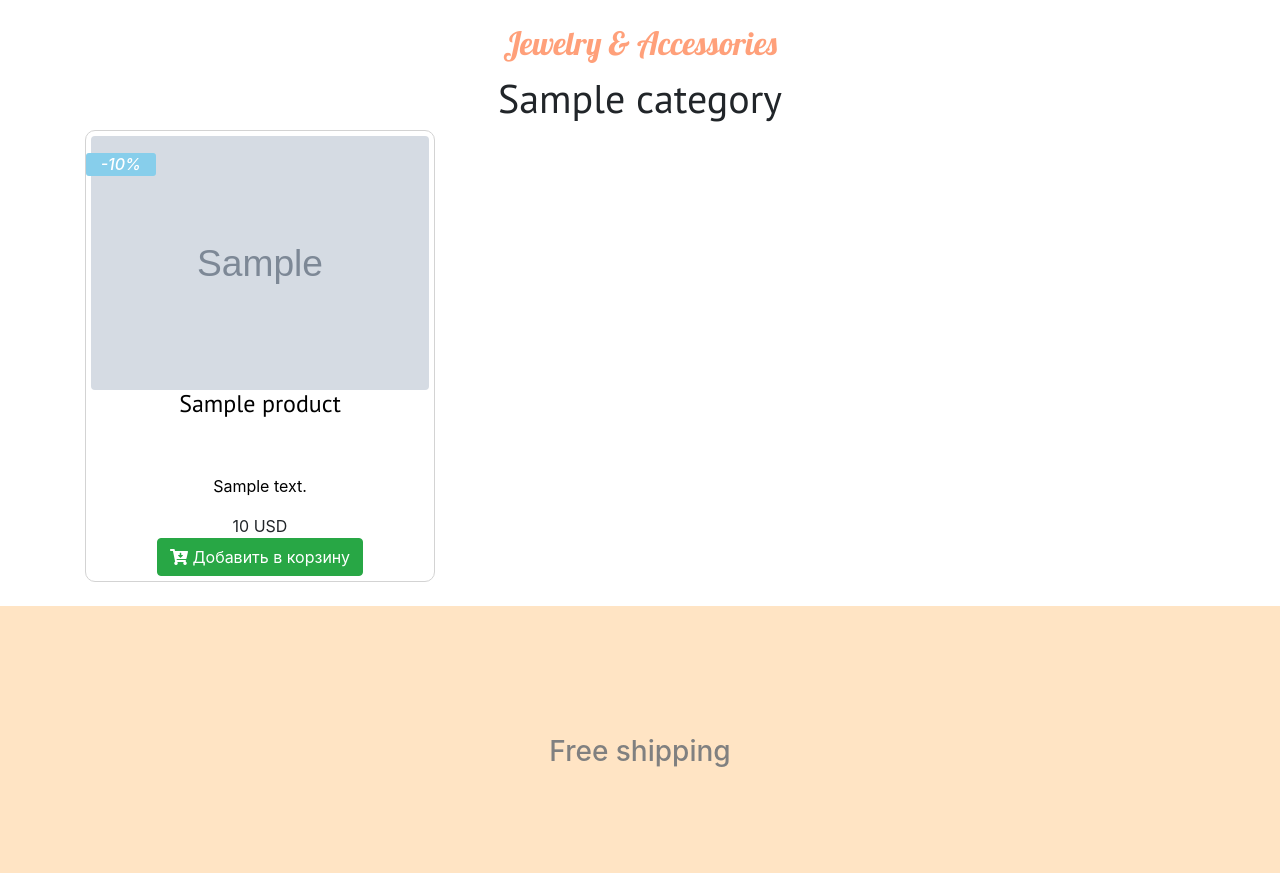
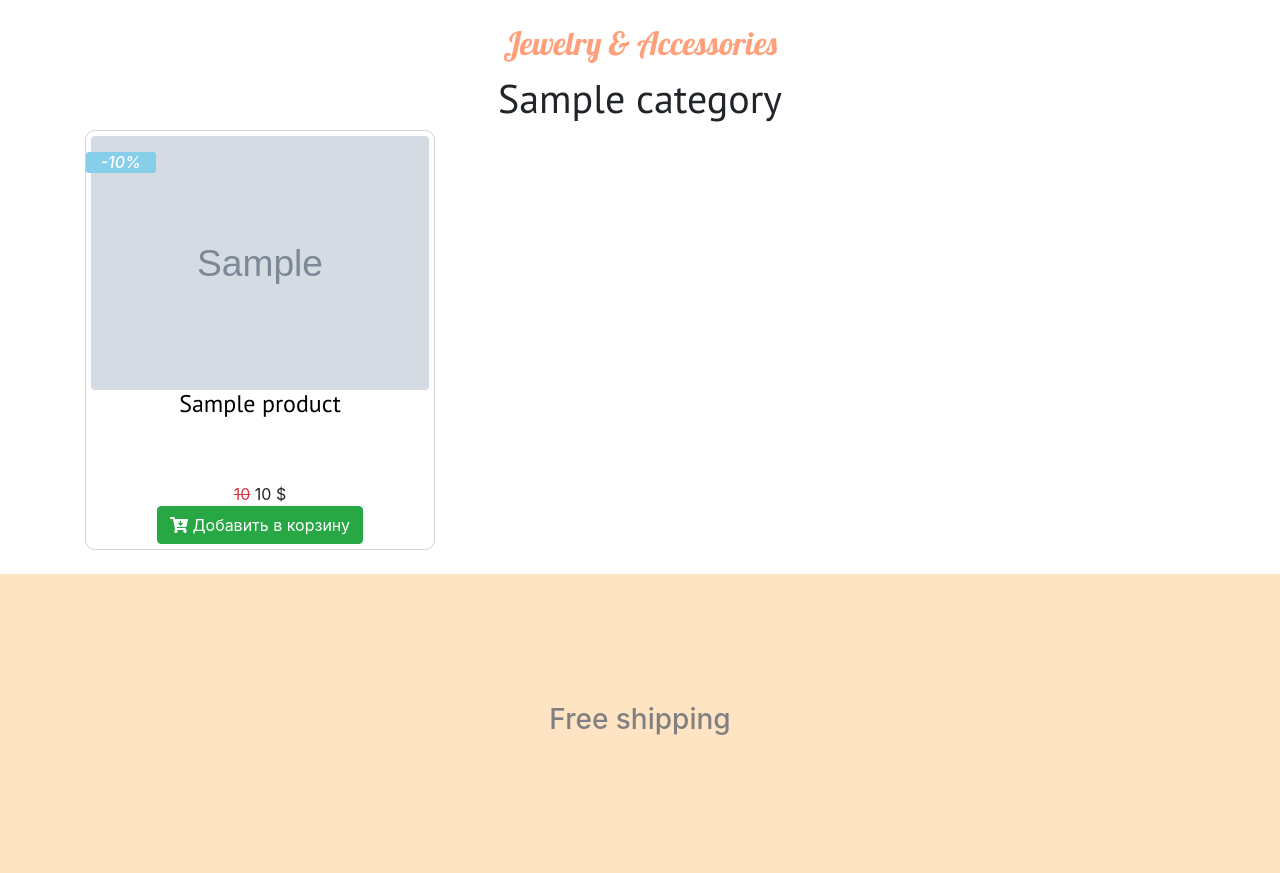
Before and after one commit to pospolitaki/PJ-shop, a Django app: template templates/landing/categories_detail.html in a window 1280 px wide. Shown: the part 57-930 px from the top of the page. Run offline with Django 3.2, Linux system fonts and the light colour scheme; the template is opened without the code that fills it: most values are stand-ins (such as "Sample title", 1, 10 or a date in 2020); grey boxes marked "Sample" are stand-in pictures; some libraries are stand-ins or nearby versions.

Commit message:
adds old price to detail categories

```diff
--- /dev/null
+++ b/order/context_processors.py
@@ -0,0 +1 @@
+def getting_price_with_discount():
--- a/templates/landing/categories_detail.html
+++ b/templates/landing/categories_detail.html
@@ -34,15 +34,17 @@
                             {% endif %}
 
                         <div class="text-center product-description">
-                            <div class="text-center product-name">
+                            <div class="text-center product-name mb-2">
                                 <h4 class="product-name">{{product_image.product.name|truncatechars_html:57}}</h4>
-                                </div>
-                                <p>
-                                    {{ product_image.product.description|truncatechars_html:40 }}
-                            </p>
+                            </div>
                         </a>
                             <div>
-                                {{ product_image.product.price }} USD
+                                 <p class="my-0 product-description">
+                                    {% if product_image.product.discount %}
+                                        <strike class="text-danger">{{ product_image.product.price }}</strike> {{ product_image.product.new_price }}
+                                    {% else %}
+                                        {{ product_image.product.price }}
+                                 {% endif %}$ </p>
                             </div>
                         </div>
                         <div class="add-to-cart-btn">
```
Also changed, not shown: product/models.py (+7 -0 lines).
